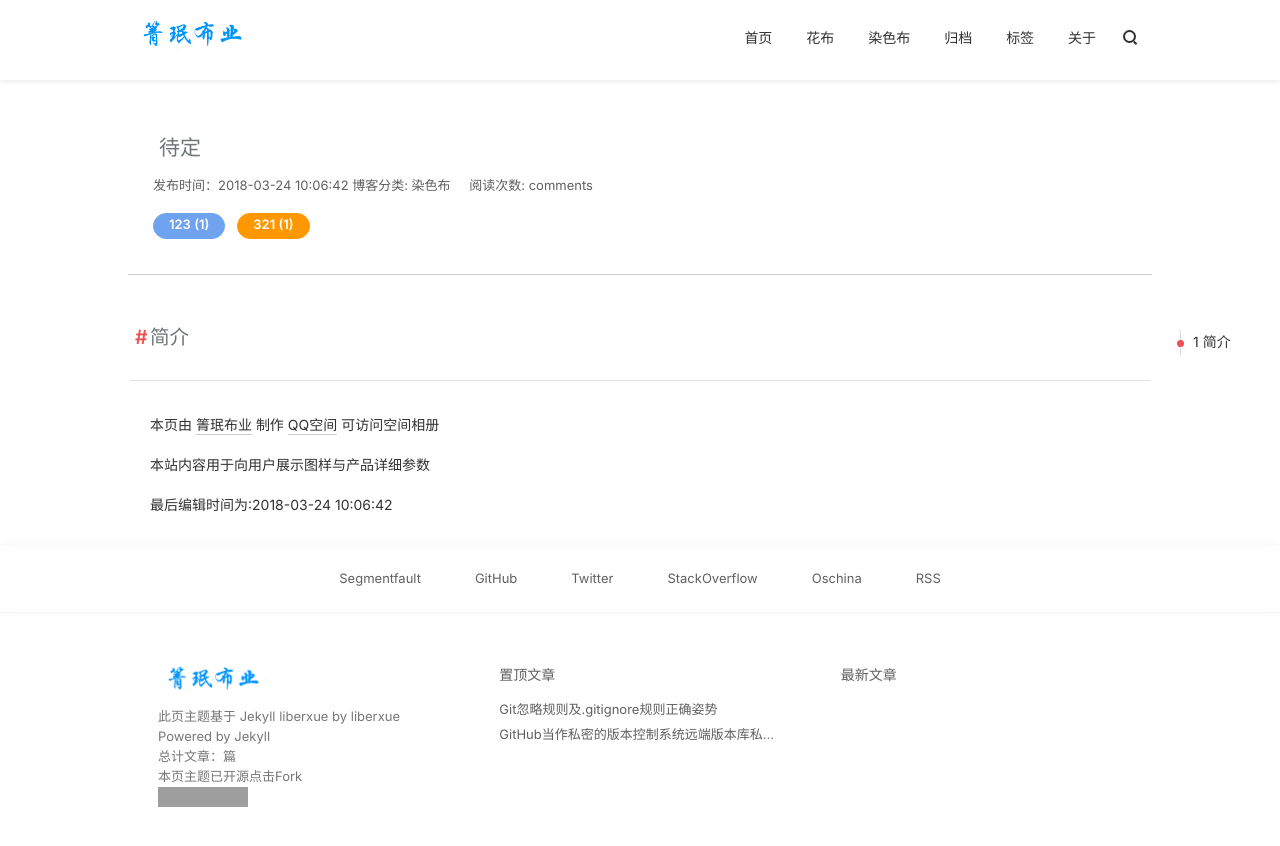
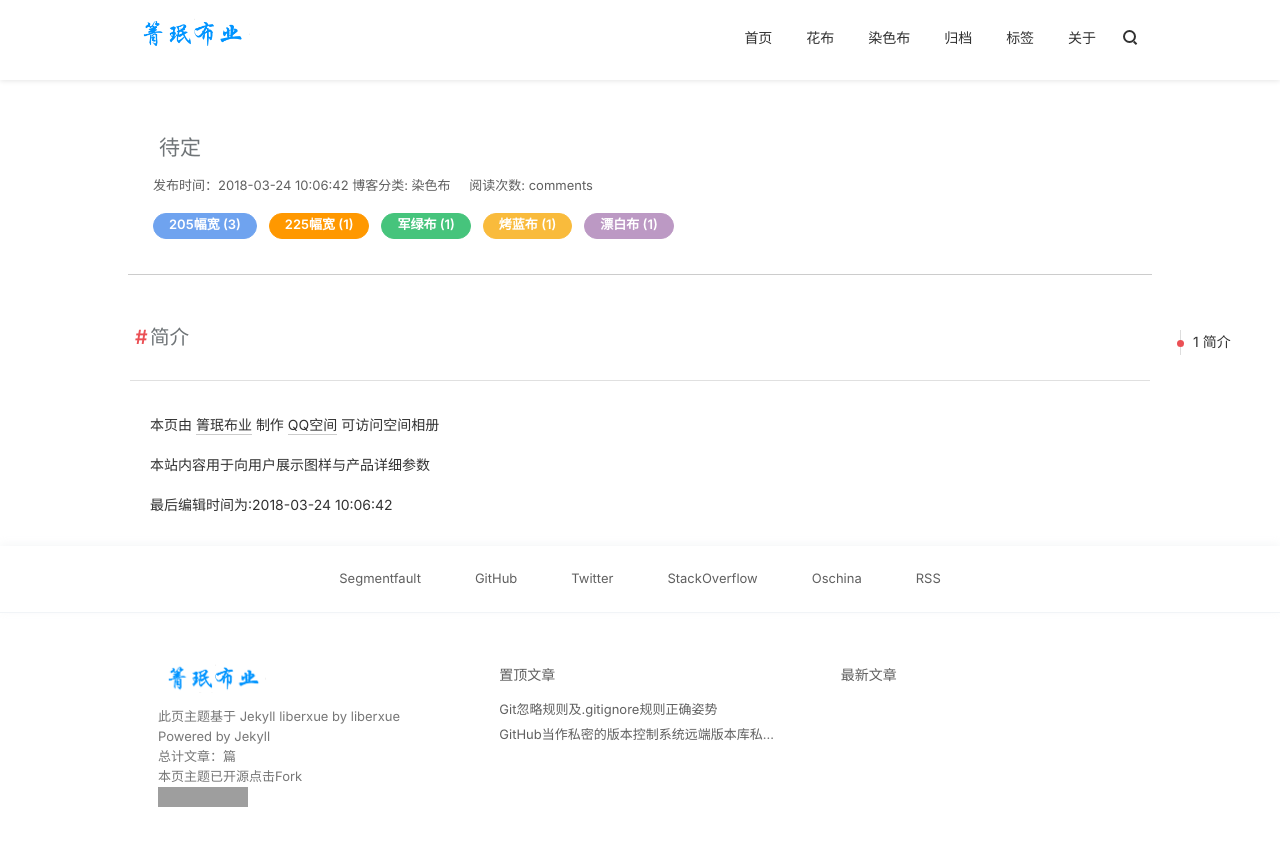
Before and after one commit to winderay/qmby.github.io, a Jekyll site: the page built from _posts/染色布/2018-03-24-memcacheandredis.md, in a window 1280 px wide and 963 px high. Shown: the top 846 px of the window. Built offline with Jekyll 4.4.1, drawn with Linux system fonts in a browser that asks for light colours; nearby versions of some CDN libraries; comment, search, counter and statistics services are not loaded; grey boxes are pictures that could not be loaded.

Commit message:
Update 2018-03-24-memcacheandredis.md

```diff
--- a/_posts/染色布/2018-03-24-memcacheandredis.md
+++ b/_posts/染色布/2018-03-24-memcacheandredis.md
@@ -1,12 +1,15 @@
 ---
 layout: blog
-banana: true
+ransebu: true
 category: 染色布
 title:  待定
 date:   2018-03-24 10:06:42
-background-image: http://ot1cc1u9t.bkt.clouddn.com/17-8-1/24280498.jpg
+background-image: http://file.youboy.com/a/93/38/65/9/8560849.jpg
 tags:
-- 123
-- 321
+- 205幅宽
+- 225幅宽
+- 军绿布
+- 烤蓝布
+- 漂白布
 ---
 #  简介
```
